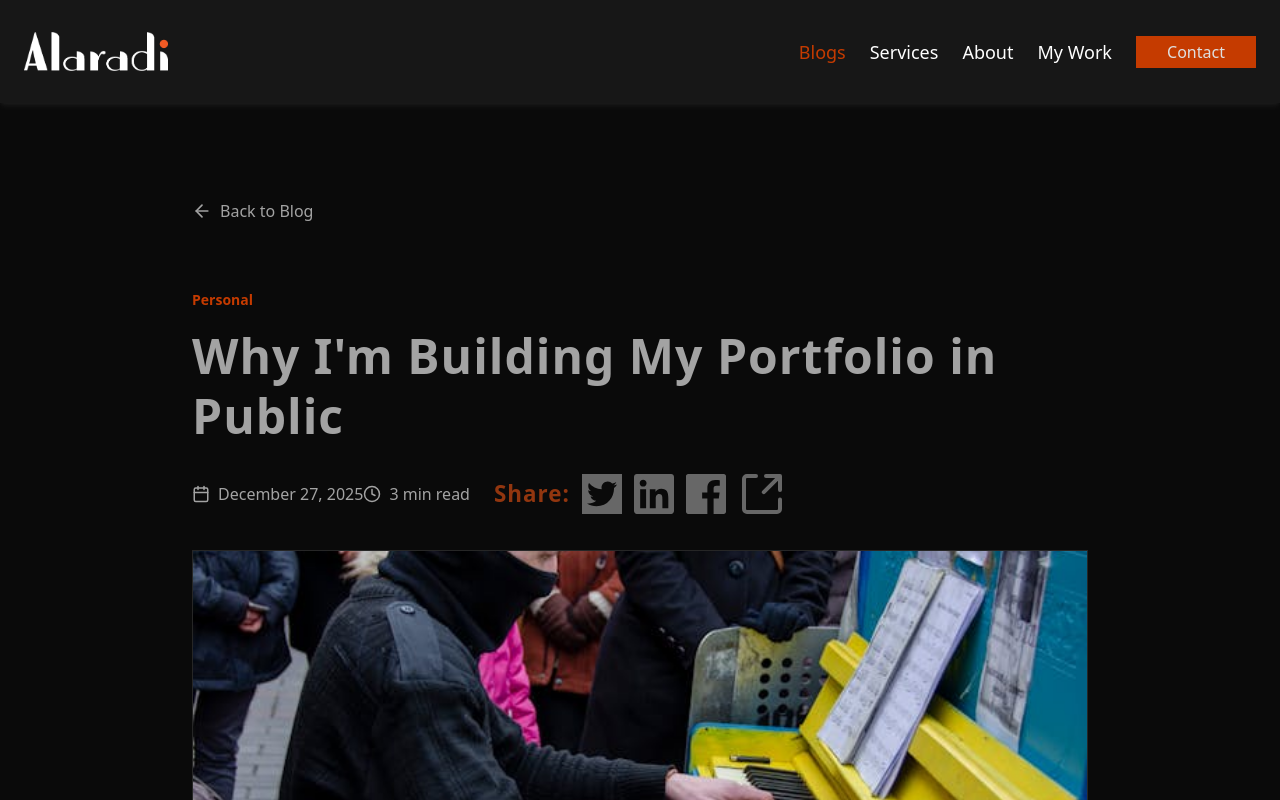
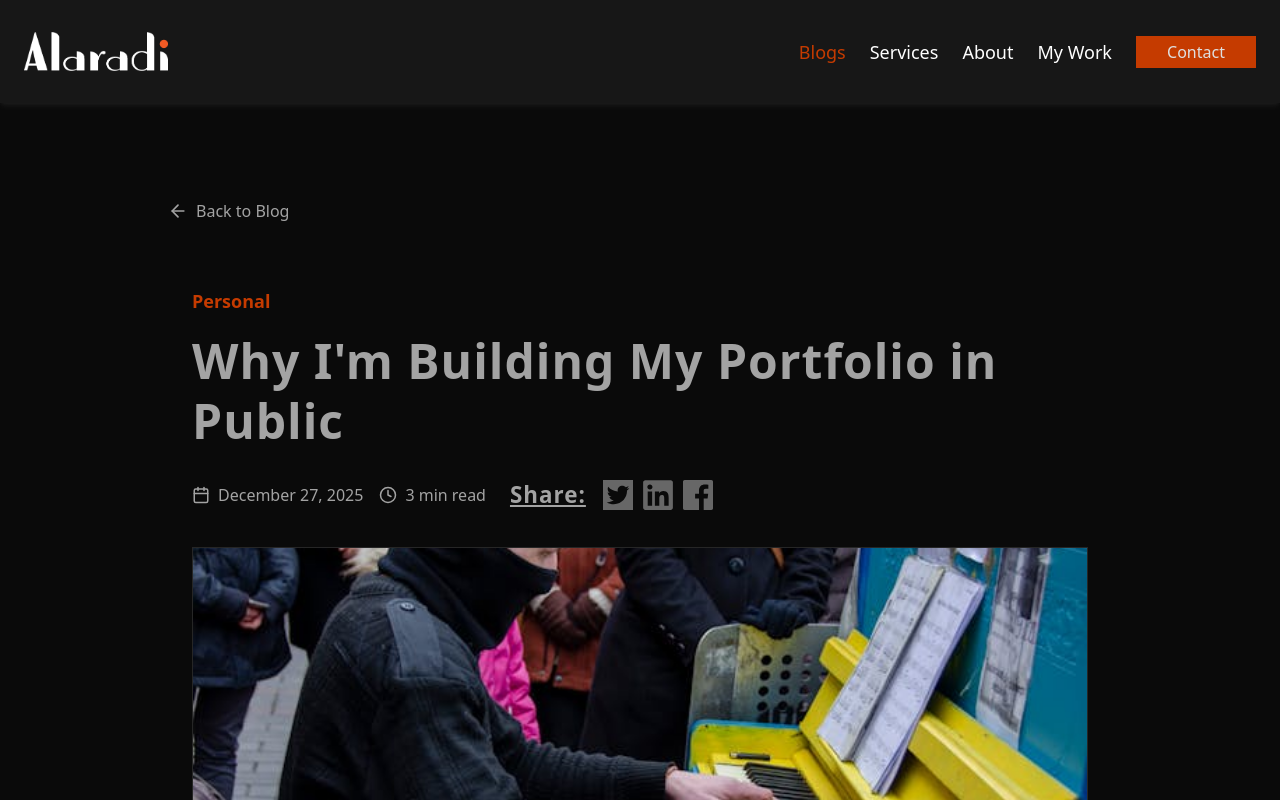
Before and after one commit to Hasanain-Jaafar/alaradi-portfolio, a Next.js app: page /blogs/building-in-public in a window 1280 px wide. Shown: the top 800 px of the page. Built offline with nearby package versions, Linux system fonts and the light colour scheme.

Commit message:
updated shared buttons & blog page

```diff
--- a/package.json
+++ b/package.json
@@ -16,6 +16,7 @@
     "gray-matter": "^4.0.3",
     "lucide-react": "^0.562.0",
     "next": "16.1.1",
+    "next-mdx-remote": "^5.0.0",
     "react": "19.2.3",
     "react-dom": "19.2.3",
     "react-hook-form": "^7.69.0",
--- a/src/app/blogs/[slug]/page.jsx
+++ b/src/app/blogs/[slug]/page.jsx
@@ -6,7 +6,6 @@ import { Calendar, Clock, ArrowLeft } from "lucide-react";
 import { getPostBySlug } from "@/lib/mdx";
 import MDXContent from "./MDXContent";
 
-// ... generateStaticParams and generateMetadata stay the same ...
 
 export default async function BlogPostPage({ params }) {
   const { slug } = await params;
@@ -17,10 +16,10 @@ export default async function BlogPostPage({ params }) {
   }
   const postUrl = `https://https://hasseonline.cloud//blogs/${slug}`;
   return (
-    <div className="min-h-screen bg-bg-primary text-text-primary">
+    <div className="min-h-screen bg-bg-primary text-text-primary max-w-full">
       {/* Back Button */}
-      <section className="pt-24 pb-8 px-6">
-        <div className="max-w-4xl mx-auto">
+      <section className="pt-24 pb-8 ">
+        <div className="">
           <Link
             href="/blogs"
             className="inline-flex items-center gap-2 text-text-secondary hover:text-text-accent transition-colors mb-8"
@@ -36,7 +35,7 @@ export default async function BlogPostPage({ params }) {
         <div className="max-w-4xl mx-auto">
           {/* Category */}
           {post.category && (
-            <span className="text-text-accent text-sm font-semibold mb-4 inline-block">
+            <span className="text-text-accent text-lg font-semibold mb-4 inline-block">
               {post.category}
             </span>
           )}
@@ -48,7 +47,7 @@ export default async function BlogPostPage({ params }) {
 
           {/* Meta Info */}
           <div className="flex items-center flex-wrap gap-6 text-text-secondary mb-8">
-            <div className="flex ">
+            <div className="flex gap-4">
               <div className="flex items-center gap-2">
                 <Calendar size={18} />
                 <span>
@@ -107,7 +106,7 @@ export default async function BlogPostPage({ params }) {
             <section className="pb-12 px-6">
               <div className="max-w-4xl mx-auto">
                 <div className="bg-bg-secondary border border-border-subtle p-8">
-                  <h3 className="text-xl font-bold mb-4 text-text-primary">
+                  <h3 className="text-xl font-bold mb-4">
                     Found this helpful? Share it!
                   </h3>
                   <ShareButtons title={post.title} url={postUrl} />
--- a/src/app/blogs/posts/building-in-public.mdx
+++ b/src/app/blogs/posts/building-in-public.mdx
@@ -6,6 +6,7 @@
 readTime: 3
 image: "/blog-images/public.jpg"
 ---
+{/*  */}
 
 # Why I'm Building My Portfolio in Public
 
--- a/src/app/blogs/posts/freelance-lessons.mdx
+++ b/src/app/blogs/posts/freelance-lessons.mdx
@@ -1,11 +1,13 @@
 ---
-  title: "5 Hard Lessons from My First Year Freelancing"
-  date: '2025-12-26'
-  excerpt: 'What I wish I knew before starting my freelance web development career.'
-  category: 'Business'
-  readTime: 6
-  image: "/blog-images/freelance.jpg"
+title: "5 Hard Lessons from My First Year Freelancing"
+date: "2025-12-26"
+excerpt: "What I wish I knew before starting my freelance web development career."
+category: "Business"
+readTime: 6
+image: "/blog-images/freelance.jpg"
 ---
+{/*  */}
+{/*  */}
 
 # 5 Hard Lessons from My First Year Freelancing
 
@@ -38,6 +40,7 @@ When those projects ended, I had zero pipeline.
 ## 4. Saying No is a Superpower
 
 Not every project is worth taking. Some clients are:
+
 - Disrespectful of your time
 - Unclear about what they want
 - Unwilling to pay fair rates
@@ -49,6 +52,7 @@ Not every project is worth taking. Some clients are:
 I wasted so much time on admin tasks because I didn't set up systems from day one.
 
 **What I should have automated:**
+
 - Invoicing
 - Contract signing
 - Project onboarding
@@ -62,4 +66,4 @@ Freelancing is challenging but incredibly rewarding. These lessons cost me time
 
 If you're starting your own freelance journey, I hope these insights save you some of the pain I experienced!
 
-*Have questions about freelancing? Feel free to reach out!*
+_Have questions about freelancing? Feel free to reach out!_
--- a/src/app/components/Footer.jsx
+++ b/src/app/components/Footer.jsx
@@ -41,9 +41,9 @@ function Footer() {
 
   return (
     <footer className="mt-auto bg-bg-secondary w-full">
-      <div className="container mx-auto px-6 py-12 md:py-16">
+      <div className="container mx-auto px-6 pt-10  md:pt-10 md:pb-2">
         {/* Main Footer Content */}
-        <div className="grid grid-cols-1 md:grid-cols-2 lg:grid-cols-3 gap-12 mb-12">
+        <div className="grid grid-cols-1 md:grid-cols-2 lg:grid-cols-3 gap-12 mb-6">
           {/* Logo & Contact Information */}
           <div className="flex flex-col">
             <Links path="/" styleType="link">
--- a/src/app/components/ShareButtons.jsx
+++ b/src/app/components/ShareButtons.jsx
@@ -1,50 +1,16 @@
-"use client";
-
-import { useMemo, useState } from "react";
-
-export default function ShareButtons({ title, url }) {
-  // Lazy init — runs only on client
-  const [resolvedUrl] = useState(() => {
-    if (url) return url;
-    if (typeof window !== "undefined") return window.location.href;
-    return "";
-  });
-
-  const [copied, setCopied] = useState(false);
-
-  const shareLinks = useMemo(() => {
-    if (!resolvedUrl) return null;
-
-    const encodedUrl = encodeURIComponent(resolvedUrl);
-    const encodedTitle = encodeURIComponent(title);
-
-
-    return {
-      twitter: `https://twitter.com/intent/tweet?text=${encodedTitle}&url=${encodedUrl}`,
-      linkedin: `https://www.linkedin.com/sharing/share-offsite/?url=${encodedUrl}`,
-      facebook: `https://www.facebook.com/sharer/sharer.php?u=${encodedUrl}`,
-    };
-  }, [resolvedUrl, title]);
 const baseClasses =
   "flex items-center justify-center w-10 h-10 text-text-muted transition-all " +
   "hover:bg-bg-accent hover:border-text-accent hover:text-text-accent " +
   "focus-visible:outline-none focus-visible:ring-2 focus-visible:ring-text-accent";
 
-  const copyToClipboard = async () => {
-    if (!resolvedUrl) return;
-
-    await navigator.clipboard.writeText(resolvedUrl);
-    setCopied(true);
-    setTimeout(() => setCopied(false), 2500);
-  };
-
-  if (!shareLinks) return null;
-
+export default function ShareButtons() {
   return (
-    <div className="flex items-center gap-3">
-      <h4 className="font-semibold text-text-accent-light">Share:</h4>
+    <div className="flex flex-col justify-center items-center gap-3 sm:flex-wrap  md:flex-row">
+      <h4 className="font-semibold underline">Share:</h4>
+      <div className="inline-flex">
+        <span className="max-w-20">
           <a
-        href={shareLinks.twitter}
+            href="http://twitter.com/"
             target="_blank"
             rel="noreferrer"
             aria-label="Share on Twitter"
@@ -52,9 +18,10 @@ export default function ShareButtons({ title, url }) {
           >
             <TwitterIcon />
           </a>
-
+        </span>
+        <span className="max-w-20">
           <a
-        href={shareLinks.linkedin}
+            href="http://linkedin.com/"
             target="_blank"
             rel="noreferrer"
             aria-label="Share on LinkedIn"
@@ -62,9 +29,10 @@ export default function ShareButtons({ title, url }) {
           >
             <LinkedInIcon />
           </a>
-
+        </span>
+        <span className="max-w-24">
           <a
-        href={shareLinks.facebook}
+            href="https://www.facebook.com/"
             target="_blank"
             rel="noreferrer"
             aria-label="Share on Facebook"
@@ -72,10 +40,8 @@ export default function ShareButtons({ title, url }) {
           >
             <FacebookIcon />
           </a>
-
-      <button onClick={copyToClipboard} aria-label="Copy link" >
-        {copied ? <CheckIcon  /> : <LinkIcon />}
-      </button>
+        </span>
+      </div>
     </div>
   );
 }
@@ -86,8 +52,8 @@ function TwitterIcon() {
   return (
     <svg
       xmlns="http://www.w3.org/2000/svg"
-          width={48}
-          height={48}
+      width={30}
+      height={30}
       viewBox="0 0 16 16"
     >
       <path
@@ -102,8 +68,8 @@ function LinkedInIcon() {
   return (
     <svg
       xmlns="http://www.w3.org/2000/svg"
-          width={48}
-          height={48}
+      width={34}
+      height={34}
       viewBox="0 0 448 512"
     >
       <path
@@ -118,8 +84,8 @@ function FacebookIcon() {
   return (
     <svg
       xmlns="http://www.w3.org/2000/svg"
-          width={48}
-          height={48}
+      width={30}
+      height={30}
       viewBox="0 0 20 20"
     >
       <path
@@ -130,36 +96,3 @@ function FacebookIcon() {
     </svg>
   );
 }
-
-function LinkIcon() {
-  return (
-    <svg
-            xmlns="http://www.w3.org/2000/svg"
-            width={48}
-            height={48}
-            viewBox="0 0 48 48"
-          >
-            <path
-              fill="none"
-              stroke="#cccccc7b"
-              strokeLinecap="round"
-              strokeLinejoin="round"
-              strokeWidth={4}
-              d="M28 6h14v14m0 9.474V39a3 3 0 0 1-3 3H9a3 3 0 0 1-3-3V9a3 3 0 0 1 3-3h9m7.8 16.2L41.1 6.9"
-            ></path>
-          </svg>
-  );
-}
-
-function CheckIcon() {
-  return (
-    <svg
-            xmlns="http://www.w3.org/2000/svg"
-            width={42}
-            height={42}
-            viewBox="0 0 8 8"
-          >
-            <path fill="#0ec2177a" d="M3 5L1 3v2l2 2l4-4V1M0 8V0h8v8"></path>
-          </svg>
-  );
-}
--- a/src/lib/mdx.js
+++ b/src/lib/mdx.js
@@ -2,32 +2,33 @@ import fs from 'fs';
 import path from 'path';
 import matter from 'gray-matter';
 
-const postsDirectory = path.join(process.cwd(), 'src/app/blogs/posts');
+const postsDirectory = path.join(process.cwd(), "src/app/blogs/posts");
 
 export function getAllPosts() {
   if (!fs.existsSync(postsDirectory)) {
-    console.warn('Posts directory does not exist:', postsDirectory);
+    console.warn("Posts directory does not exist:", postsDirectory);
     return [];
   }
 
   const fileNames = fs.readdirSync(postsDirectory);
 
   const allPostsData = fileNames
-    .filter((fileName) => fileName.endsWith('.mdx'))
+    .filter((fileName) => fileName.endsWith(".mdx"))
     .map((fileName) => {
-      const slug = fileName.replace(/\.mdx$/, '');
+      const slug = fileName.replace(/\.mdx$/, "");
       const fullPath = path.join(postsDirectory, fileName);
-      const fileContents = fs.readFileSync(fullPath, 'utf8');
-      const { data } = matter(fileContents);
+      const fileContents = fs.readFileSync(fullPath, "utf8");
+      const { data, content } = matter(fileContents);
 
       return {
         slug,
-        title: data.title || slug.replace(/-/g, ' '),
-        date: data.date || '2025-12-28',
-        excerpt: data.excerpt || 'Click to read more...',
-        category: data.category || 'General',
+        content,
+        title: data.title || slug.replace(/-/g, " "),
+        date: data.date || "2025-12-28",
+        excerpt: data.excerpt || "Click to read more...",
+        category: data.category || "General",
         readTime: data.readTime || 3,
-        image: data.image || null, // ← Add this
+        image: data.image || null,
       };
     });
 
@@ -44,16 +45,16 @@ export function getPostBySlug(slug) {
     return null;
   }
 
-  const fileContents = fs.readFileSync(fullPath, 'utf8');
+  const fileContents = fs.readFileSync(fullPath, "utf8");
   const { data } = matter(fileContents);
 
   return {
     slug,
-    title: data.title || slug.replace(/-/g, ' '),
-    date: data.date || '2025-12-28',
-    excerpt: data.excerpt || '',
-    category: data.category || 'General',
+    title: data.title || slug.replace(/-/g, " "),
+    date: data.date || "2025-12-28",
+    excerpt: data.excerpt || "",
+    category: data.category || "General",
     readTime: data.readTime || 3,
-    image: data.image || null, // ← Add this
+    image: data.image || null,
   };
 }
```
Also changed, not shown: src/app/api/subscribe/route.js (+18 -9 lines), 1 other file (tests, documents, lock files or other folders). Lines whose indentation alone changed are shown as unchanged.
